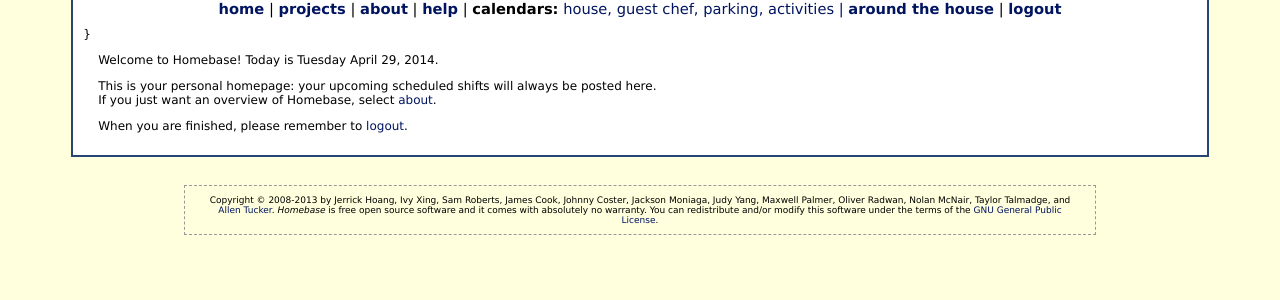
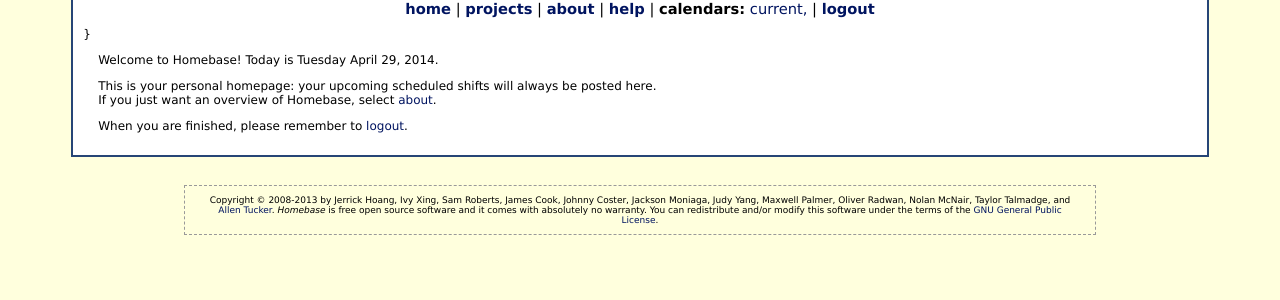
Before and after one commit to googlecode-mirror/bscah-homebase, a PHP site: page /index.php in a window 1280 px wide. Shown: the part 185-485 px from the top of the page. Run offline with PHP 8.4, Linux system fonts and the light colour scheme; the visitor is signed in with stand-in values (Sample User, id 1).

Commit message:
minor changes in wording, plus removed menu options that do not make sense for BSCAH, such as all the parking calendar!

```diff
--- a/bscah-homebase/header.php
+++ b/bscah-homebase/header.php
@@ -91,11 +91,11 @@
         if ($_SESSION['access_level'] == 0)
             echo(' | <a href="' . $path . 'personEdit.php?id=' . 'new' . '"><b>apply</b></a>');
         if ($_SESSION['access_level'] >= 1) {
-            echo(' | <strong>calendars:</strong> <a href="' . $path . 'calendar.php?venue=house">house, </a>');
-            echo('<a href="' . $path . 'calendar.php?venue=guestchef">guest chef, </a>');
-            echo('<a href="' . $path . 'calendar.php?venue=parking">parking, </a>');
-            echo('<a href="' . $path . 'calendar.php?venue=activities">activities | </a>');
-            echo('<a href="https://sites.google.com/site/rmhvolunteersite"><strong>around the house</strong> </a>');
+            echo(' | <strong>calendars:</strong> <a href="' . $path . 'calendar.php?venue=house">current, </a>');
+    //        echo('<a href="' . $path . 'calendar.php?venue=guestchef">guest chef, </a>');
+   //         echo('<a href="' . $path . 'calendar.php?venue=parking">parking, </a>');
+    //        echo('<a href="' . $path . 'calendar.php?venue=activities">activities | </a>');
+   //         echo('<a href="https://sites.google.com/site/rmhvolunteersite"><strong>around the house</strong> </a>');
         }
         if ($_SESSION['access_level'] == 1.5) {
             echo('<br>');
@@ -104,7 +104,7 @@
         if ($_SESSION['access_level'] >= 2) {
             echo('<br><a href="' . $path . 'viewSchedule.php?frequency=weekly"><strong>master schedules</strong></a> | ');
             echo('<strong>volunteers :</strong> <a href="' . $path . 'personSearch.php">search</a>,
-			        <a href="personEdit.php?id=' . 'new' . '">add, </a> <a href="viewScreenings.php?type=new">screenings</a>');
+			        <a href="personEdit.php?id=' . 'new' . '">add, </a>');
             echo(' | <strong><a href="' . $path . 'reports.php">reports</a> </strong>');
         //    echo(' | <strong>data :</strong> <a href="' . $path . 'dataSearch.php">search and export</a> ');
         }
--- a/bscah-homebase/index.php
+++ b/bscah-homebase/index.php
@@ -62,13 +62,13 @@ session_cache_expire(30);
 							your upcoming scheduled shifts will always be posted here.
 						');
                     if ($_SESSION['access_level'] == 0)
-                        echo('<p> To apply for a volunteer position at the Bedstuy Campaign Against Hunger , select <a href="' . $path . 'personEdit.php?id=' . 'new' . '">apply</a>.');
+                        echo('<p> To apply for a volunteer position at the BedStuy Campaign Against Hunger , select <a href="' . $path . 'personEdit.php?id=' . 'new' . '">apply</a>.');
                     ?>
 
                     <br>If you just want an overview of Homebase, select <a href="<?php echo($path); ?>dataSearch.php">about</a>.
                     <?PHP
                     if ($person)
-                        echo ('<p>If you want to learn the details of using Homebase, select <a href="' . $path . 'help.php">help</a>.');
+                        echo ('<p>If you want to learn the details of using this system, select <a href="' . $path . 'help.php">help</a>.');
                     ?>
                     </ul>
                 <p>	When you are finished, please remember to <a href="<?php echo($path); ?>logout.php">logout</a>.</li>
```
